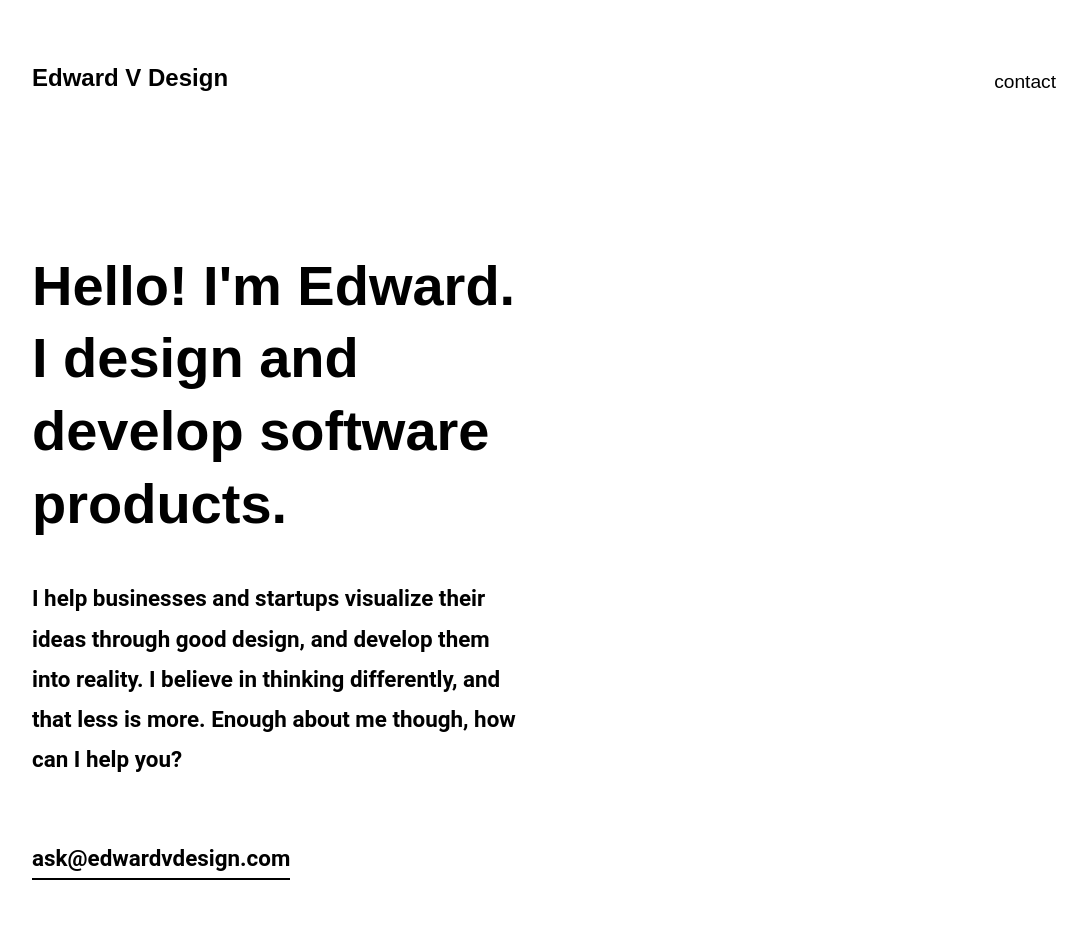
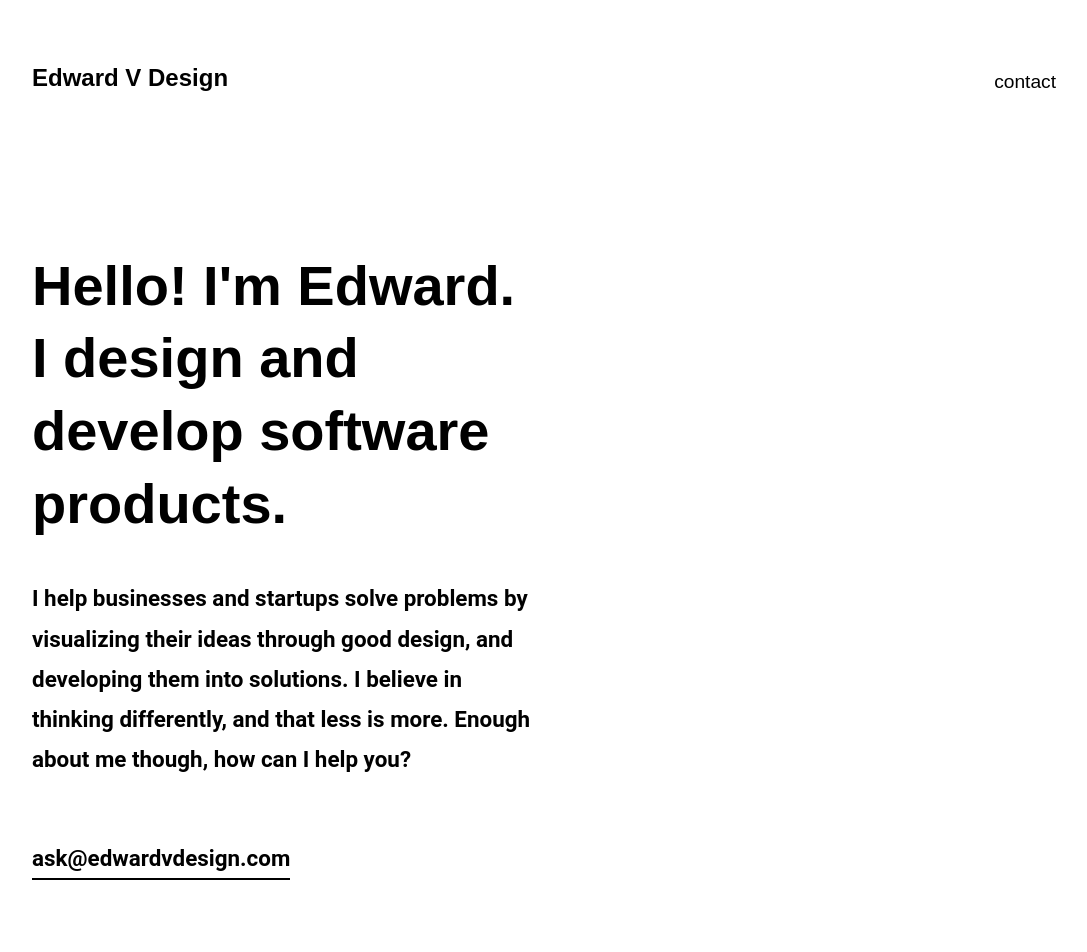
Before and after one commit to EdwardGoomba/EvD, a React app: page / in a window 1280 px wide. Shown: the top 952 px of the page, without its empty margins (96-1183 px from the left). Built offline with nearby package versions, Linux system fonts and the light colour scheme; a web font is replaced by a local one.

Commit message:
Slight intro copy tweak

```diff
--- a/app/App.js
+++ b/app/App.js
@@ -69,7 +69,7 @@ class App extends Component {
         <IntroContainer>
           <Hello>Hello! I'm Edward. I design and develop software products.</Hello>
 
-          <Details>I help businesses and startups visualize their ideas through good design, and develop them into reality. I believe in thinking differently, and that less is more. Enough about me though, how can I help you?</Details>
+          <Details>I help businesses and startups solve problems by visualizing their ideas through good design, and developing them into solutions. I believe in thinking differently, and that less is more. Enough about me though, how can I help you?</Details>
           <Email href='mailto:ask@edwardvdesign.com'>ask@edwardvdesign.com</Email>
         </IntroContainer>
 
```
